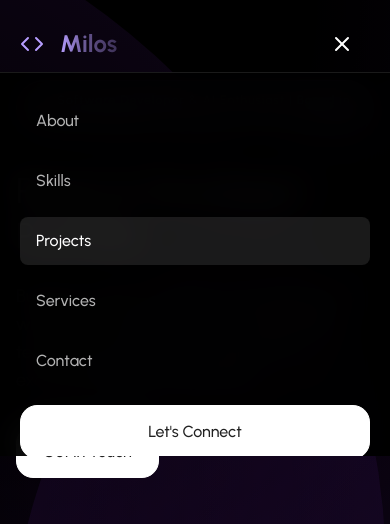
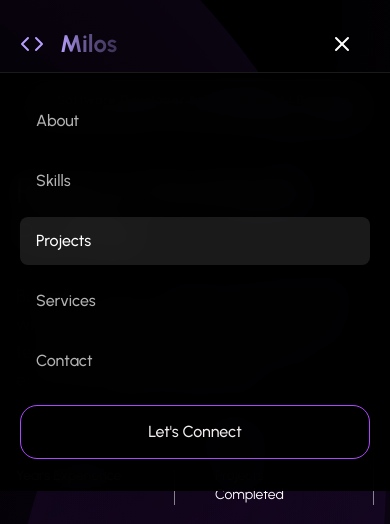
Before and after one commit to milosadnadjevic/portfolio2026, a React (Vite) app: page / in a window 390 px wide. Both pictures are taken after a click on the button 342 px from the left and 44 px from the top of the page. Shown: the top 524 px of the page. Built offline with nearby package versions, Linux system fonts and the light colour scheme.

Commit message:
get in touch button changed, resume updated

```diff
--- a/src/components/layout/Navbar.jsx
+++ b/src/components/layout/Navbar.jsx
@@ -86,10 +86,10 @@ const Navbar = () => {
 
             {/* Mobile Menu */}
             <div
-                className={`md:hidden transition-all duration-300 overflow-hidden ${isMenuOpen ? 'max-h-96 opacity-100' : 'max-h-0 opacity-0'
+                className={`md:hidden transition-all duration-300 overflow-hidden ${isMenuOpen ? 'max-h-[500px] opacity-100' : 'max-h-0 opacity-0'
                     }`}
             >
-                <div className="bg-black/95 backdrop-blur-lg border-t border-white/10 px-5 py-6 space-y-3">
+                <div className="bg-black/95 backdrop-blur-lg border-t border-white/10 px-5 pt-6 pb-8 space-y-3">
                     {NAV_LINKS.map((link) => (
                         <button
                             key={link.id}
@@ -104,7 +104,7 @@ const Navbar = () => {
                     ))}
                     <button
                         onClick={() => handleNavClick('contact')}
-                        className="w-full px-7 py-3.5 bg-white text-[#212121] font-medium text-base rounded-[17px] border border-white hover:bg-white/90 transition-all duration-300 mt-2"
+                        className="w-full px-7 py-3.5 cursor-pointer bg-none text-[#f3eeee] font-medium text-base rounded-[17px] border border-purple-500 hover:bg-purple-500/30 transition-all duration-300 mt-2"
                     >
                         Let's Connect
                     </button>
--- a/src/components/sections/Hero.jsx
+++ b/src/components/sections/Hero.jsx
@@ -39,7 +39,7 @@ const Hero = () => {
                         <FadeIn delay={300}>
                             <button
                                 onClick={() => scrollToSection('contact')}
-                                className="inline-flex items-center gap-0 mb-12 group"
+                                className="hidden md:inline-flex items-center gap-0 mb-12 group"
                             >
                                 <div className="relative z-10 bg-white text-[#212121] rounded-[17px] px-[26px] py-[13px] text-base font-medium border border-white">
                                     Get in Touch
```
Also changed, not shown: 1 other file (tests, documents, lock files or other folders).
